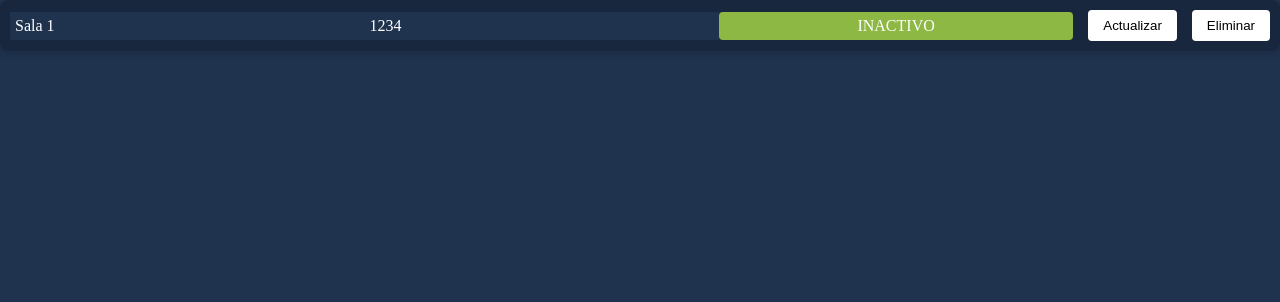
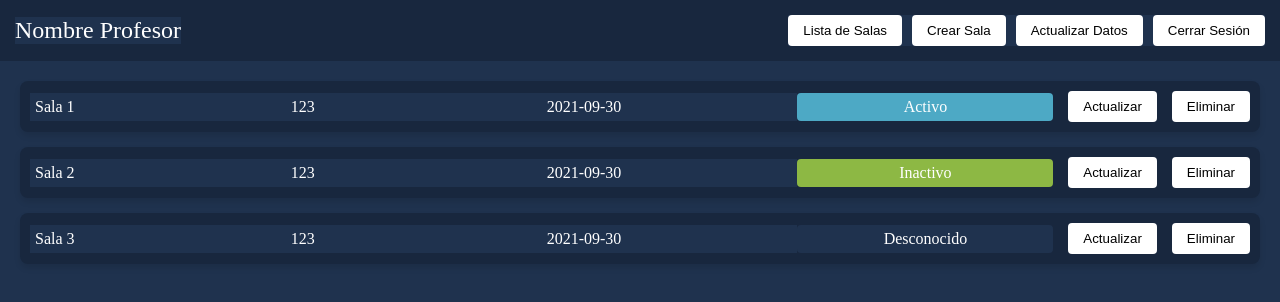
Before and after one commit to Jaycom17/cooperativa-impuestos, a React (Vite) app in the folder Frontend/coperativaFrontend/: page / in a window 1280 px wide. Shown: the top 302 px of the page. Built offline with nearby package versions, Linux system fonts and the light colour scheme.

Commit message:
Actualizacion PaginaProfesor

```diff
--- a/Frontend/coperativaFrontend/src/App.jsx
+++ b/Frontend/coperativaFrontend/src/App.jsx
@@ -4,10 +4,11 @@ import ItemLista from './components/ItemLista/ItemLista'
 import ListaItems from './pages/ListaItems/ListaItems'
 import Navbar from './components/Navbar/Navbar'
 import Sala from './components/Sala/Sala'
+import TeacherPage from './pages/TeacherPage/TeacherPage'
 function App() {
 
   return (
-    <Sala />
+    <TeacherPage />
   )
 }
 
--- a/Frontend/coperativaFrontend/src/components/Sala/Sala.css
+++ b/Frontend/coperativaFrontend/src/components/Sala/Sala.css
@@ -12,7 +12,8 @@
 
   .nombre,
   .estado,
-  .codigo {
+  .codigo,
+  .fecha {
     flex: 1;
     padding: 5px;
   }
--- a/Frontend/coperativaFrontend/src/components/Sala/Sala.jsx
+++ b/Frontend/coperativaFrontend/src/components/Sala/Sala.jsx
@@ -1,11 +1,12 @@
 import React from 'react';
 import './Sala.css';
 
-const Sala = ({ nombre,codigo, estado, onActualizar, onEliminar }) => {
+const Sala = ({ nombre,codigo,fecha, estado ,onActualizar, onEliminar }) => {
   // Check if nombre and estado have values and estado is a string
   if (!nombre || !estado || typeof estado !== 'string') {
     nombre = 'Sala 1';
     codigo = '1234';
+    fecha = '2021-09-30';
     estado = 'INACTIVO';
   }
 
@@ -13,6 +14,7 @@ const Sala = ({ nombre,codigo, estado, onActualizar, onEliminar }) => {
     <div className="item-lista">
       <span className="nombre">{nombre}</span>
       <span className="codigo">{codigo}</span>
+      <span className="fecha">{fecha}</span>
       <span className={`estado ${estado.toLowerCase()}`}>{estado}</span>
       <button onClick={onActualizar} className="btn-actualizar">
         Actualizar
--- /dev/null
+++ b/Frontend/coperativaFrontend/src/components/TeacherNavBar/TeacherNavbar.css
@@ -0,0 +1,50 @@
+.navbar {
+    display: flex;
+    justify-content: space-between;
+    align-items: center;
+    padding: 15px;
+    background-color: #18273E;
+    color: #FFFFFF;
+  }
+
+  .navbar-brand {
+    font-size: 24px;
+  }
+
+  .navbar-actions {
+    display: flex;
+    gap: 10px;
+  }
+
+  .btn-crear-profesor,
+  .btn-cerrar-sesion,
+  .btn-actualizar-datos,
+  .btn-lista{
+    padding: 8px 15px;
+    cursor: pointer;
+    border: none;
+    border-radius: 4px;
+    transition: background-color 0.3s ease;
+  }
+
+  .btn-crear-profesor:hover {
+    background-color: #4DA9C5;
+  }
+
+  .btn-cerrar-sesion:hover {
+    background-color: #FF4E4E;
+  }
+  .btn-actualizar-datos:hover {
+    background-color: #18273E;
+    color: #FFFFFF;
+  }
+  .btn-lista:hover {
+    background-color: #628dce;
+    color: #FFFFFF;
+  }
+
+
+
+  .main-content {
+    margin-top: 20px;
+  }
--- /dev/null
+++ b/Frontend/coperativaFrontend/src/components/TeacherNavBar/TeacherNavbar.jsx
@@ -0,0 +1,27 @@
+import React from 'react';
+import './TeacherNavbar.css';
+
+const TeacherNavbar = ({ onCerrarSesion, onCrearProfesor, onActualizarDatos,onLista }) => {
+  return (
+
+    <nav className="navbar">
+      <div className="navbar-brand">Nombre Profesor</div>
+      <div className="navbar-actions">
+      <button onLista={onLista} className="btn-lista">
+          Lista de Salas
+        </button>
+        <button onClick={onCrearProfesor} className="btn-crear-profesor">
+          Crear Sala
+        </button>
+        <button onClick={onActualizarDatos} className="btn-actualizar-datos">
+          Actualizar Datos
+        </button>
+        <button onClick={onCerrarSesion} className="btn-cerrar-sesion">
+          Cerrar Sesión
+        </button>
+      </div>
+    </nav>
+  );
+};
+
+export default TeacherNavbar;
--- /dev/null
+++ b/Frontend/coperativaFrontend/src/pages/TeacherPage/TeacherPage.css
@@ -0,0 +1,16 @@
+.lista-items {
+    list-style-type: none;
+    padding: 20px;
+  }
+
+  .lista-items > li {
+    margin-bottom: 0PX;
+  }
+  .app-container{
+    flex-direction: column;
+    justify-content: center;
+    align-items: center;
+    height: 100%;
+    width: 100%;
+    background-color: #1f324e;
+  }
--- /dev/null
+++ b/Frontend/coperativaFrontend/src/pages/TeacherPage/TeacherPage.jsx
@@ -0,0 +1,64 @@
+import React from 'react';
+import Sala from '../../components/Sala/Sala';
+import TeacherNavbar from '../../components/TeacherNavBar/TeacherNavbar';
+import './TeacherPage.css';
+
+const TeacherPage = () => {
+  const Salas = [
+    { id: 1, nombre: 'Sala 1',codigo: "123",fecha: '2021-09-30' ,estado: 'Activo' },
+    { id: 2, nombre: 'Sala 2',codigo: "123",fecha: '2021-09-30' ,estado: 'Inactivo' },
+    { id: 3, nombre: 'Sala 3',codigo: "123",fecha: '2021-09-30' ,estado: 'Desconocido' },
+    // ...otros items
+  ];
+
+  const handleCerrarSesion = () => {
+    // Lógica para cerrar sesión
+    console.log('Cerrar sesión');
+  };
+
+  const handleCrearProfesor = () => {
+    // Lógica para crear un profesor
+    console.log('Crear Sala');
+  };
+
+  const handleActualizarDatos = () => {
+    // Lógica para actualizar datos
+    console.log('Actualizar datos');
+  };
+
+  const handleActualizar = (id) => {
+    // Lógica para actualizar el item con el id proporcionado
+    console.log(`Actualizar item con id: ${id}`);
+  };
+
+  const handleEliminar = (id) => {
+    // Lógica para eliminar el item con el id proporcionado
+    console.log(`Eliminar item con id: ${id}`);
+  };
+
+  return (
+    <div className="app-container">
+      <TeacherNavbar
+        onCerrarSesion={handleCerrarSesion}
+        onCrearSala={handleCrearProfesor}
+        onActualizarDatos={handleActualizarDatos}
+      />
+      <ul className="lista-items">
+        {Salas.map((Salas) => (
+          <li key={Salas.id}>
+            <Sala
+              nombre={Salas.nombre}
+              codigo={Salas.codigo}
+              fecha={Salas.fecha}
+              estado={Salas.estado}
+              onActualizar={() => handleActualizar(Salas.id)}
+              onEliminar={() => handleEliminar(Salas.id)}
+            />
+          </li>
+        ))}
+      </ul>
+    </div>
+  );
+};
+
+export default TeacherPage;
```
